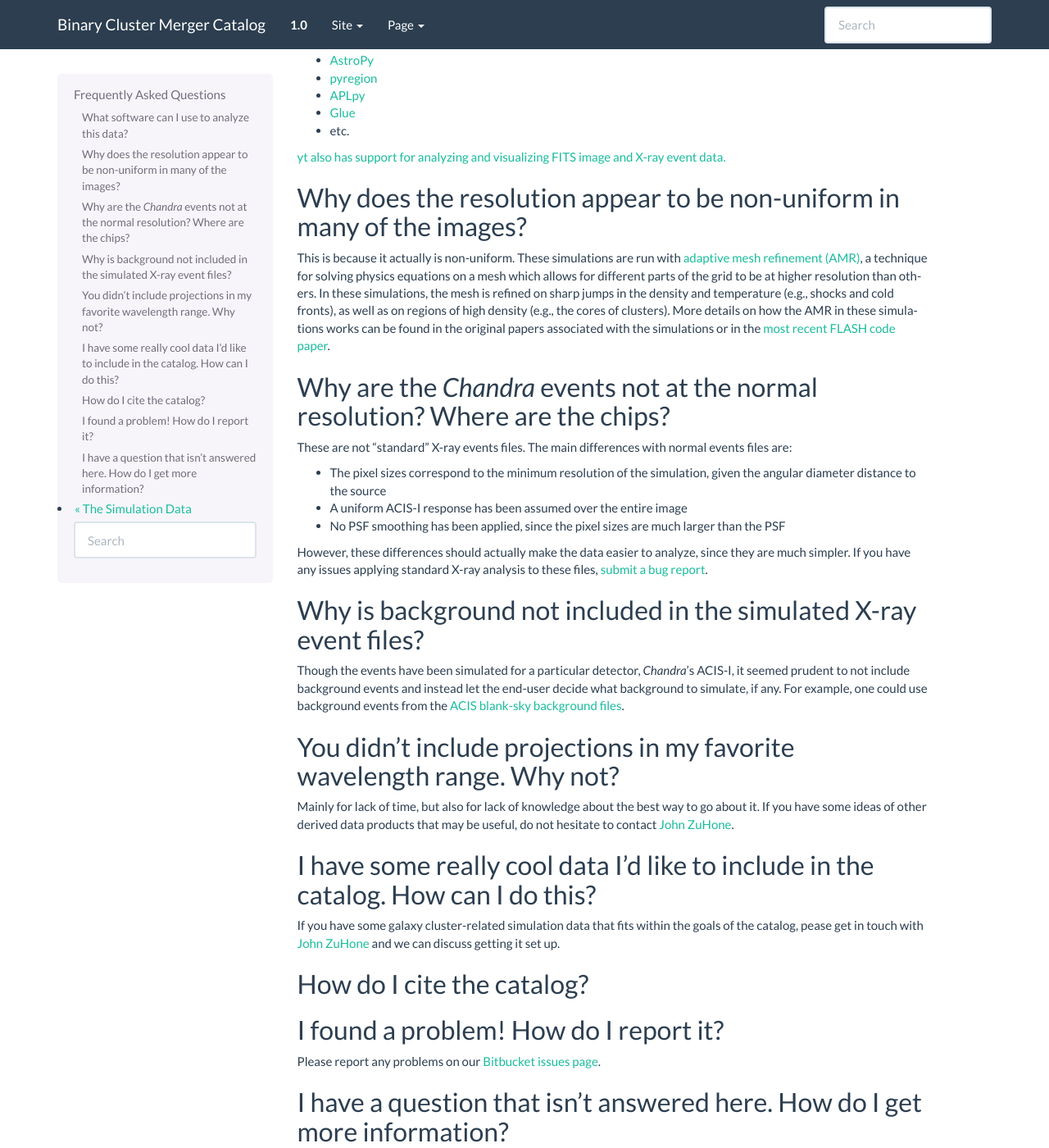
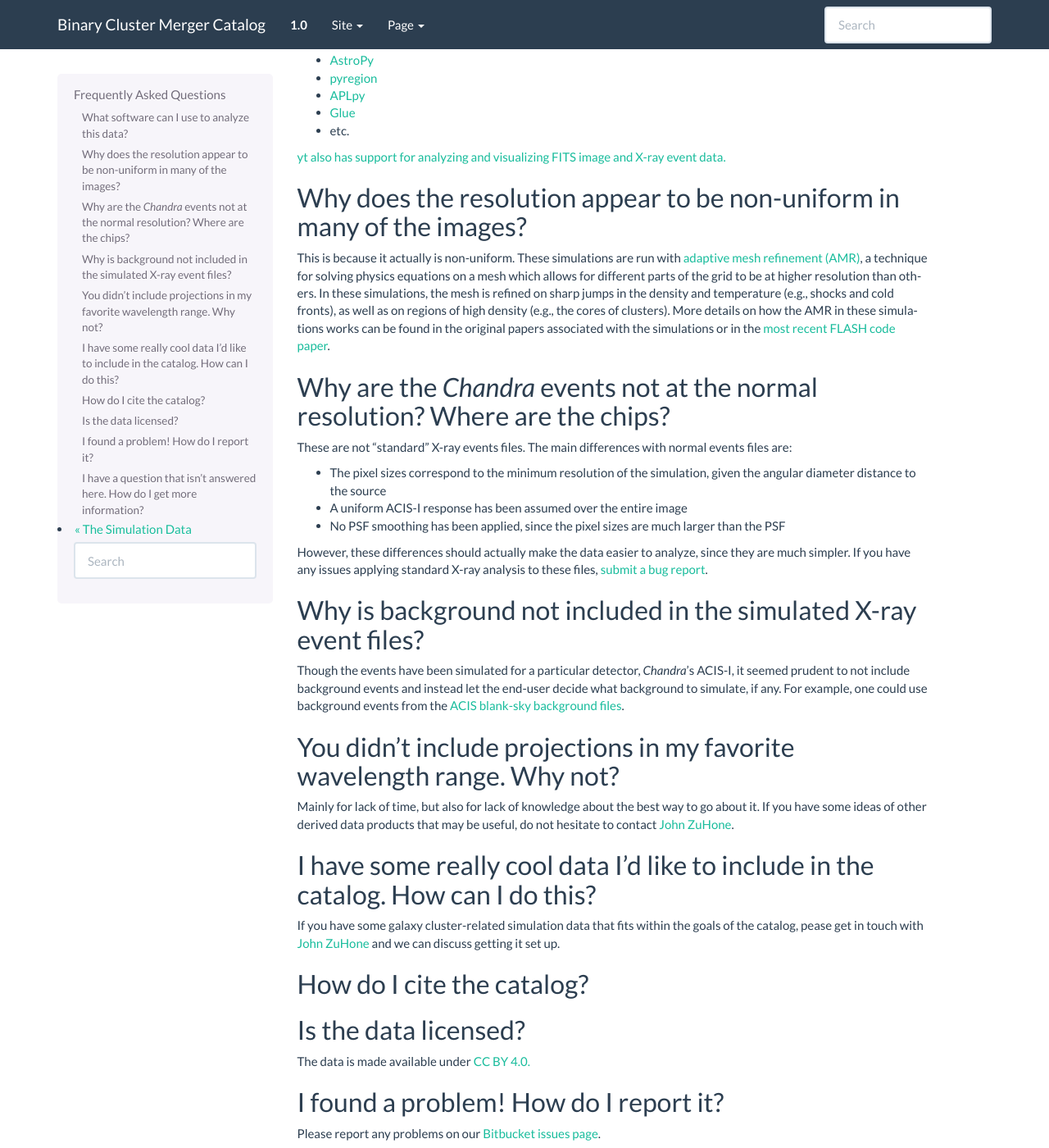
Before and after one commit to jzuhone/cluster_merger_catalog, a Sphinx documentation site: the page built from source/faqs.rst, in a window 1280 px wide and 1400 px high, scrolled down 245 px. Shown: the whole window at 82% size. Built offline with Sphinx 7.4.7, drawn with Linux system fonts in a browser that asks for light colours; pages that are not in the unit, such as notebooks, are missing from menus.

Commit message:
Add in license info

```diff
--- a/source/faqs.rst
+++ b/source/faqs.rst
@@ -71,6 +71,11 @@
 How do I cite the catalog?
 --------------------------
 
+Is the data licensed?
+---------------------
+
+The data is made available under `CC BY 4.0. <https://creativecommons.org/licenses/by/4.0/>`_
+
 I found a problem! How do I report it?
 --------------------------------------
 
```
